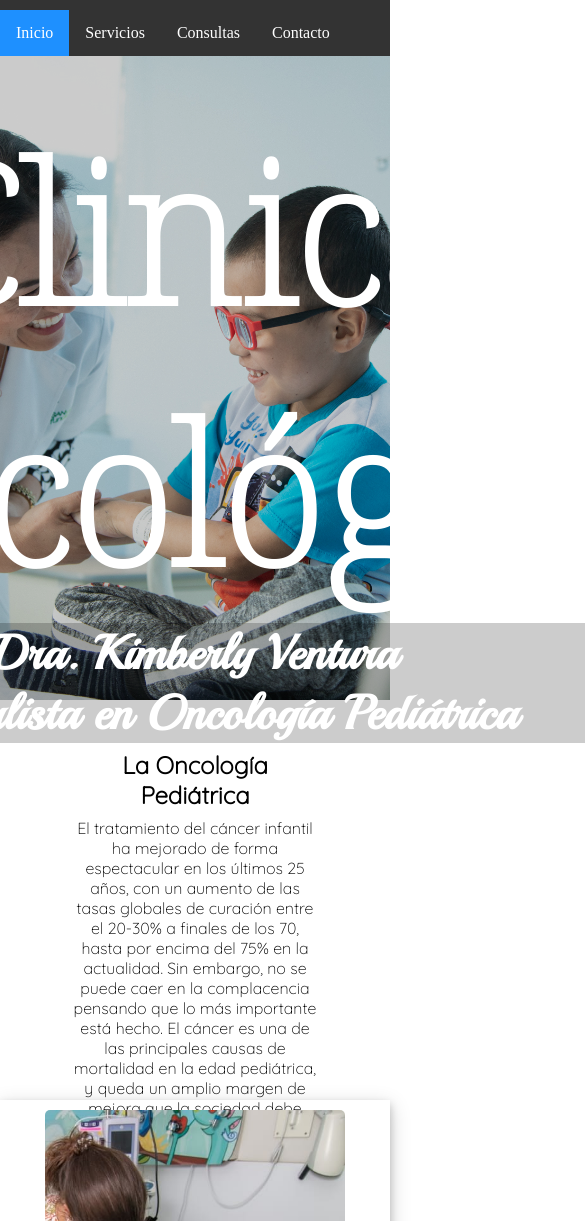
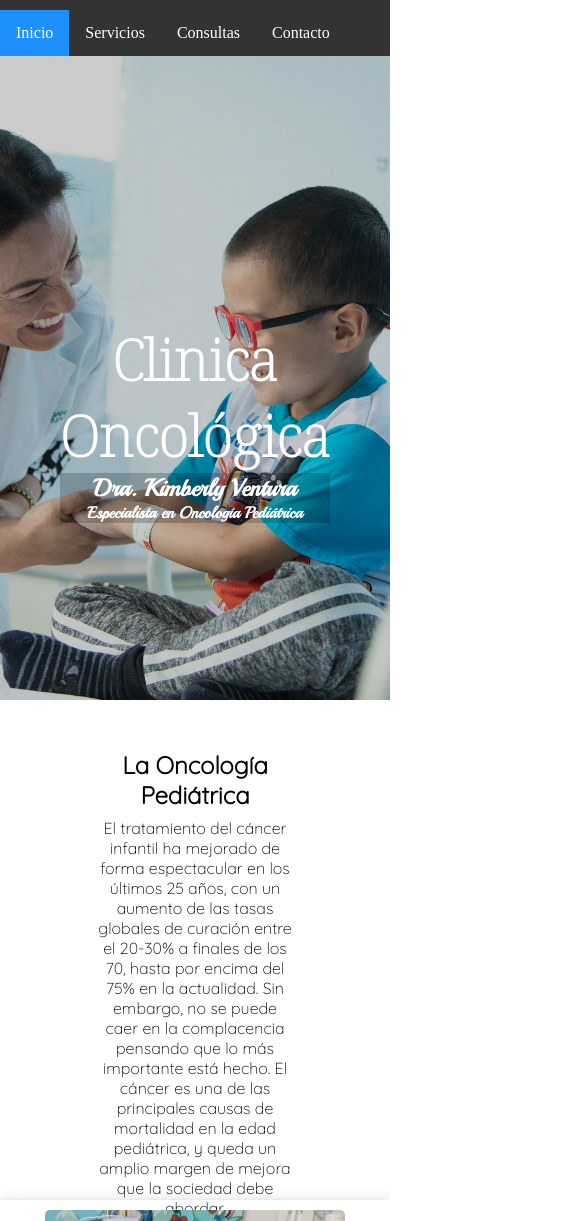
Before and after one commit to DavidRiveraMSC/Landing_Oncologia_Pediatrica, a plain HTML site: page index.html in a window 390 px wide. Shown: the top 1221 px of the page, 585 px wide, since content can reach past the window. Drawn offline with Linux system fonts and the light colour scheme.

Commit message:
landing_modificado_5

```diff
--- a/CSS/estilos.css
+++ b/CSS/estilos.css
@@ -164,9 +164,40 @@ footer p{
   }
   #Texto_Principal{
     width: 250px;
-    height: 300px;
+    height: 400px;
+  }
+  #titulo{
+    font-size: 3.5em;
+  }
+  #titulo2{
+    font-size: 1em;
+  }
+  #titulo3{
+    font-size: 1em;
   }
   #contenedor article{
     width: 300px;
   }
 }
+
+@media (max-width: 400px) {
+  #Texto_Banner{
+    font-size: 1em;
+  }
+  #Texto_Principal{
+    width: 200px;
+    height: 400px;
+  }
+  #titulo{
+    font-size: 3.5em;
+  }
+  #titulo2{
+    font-size: 1.5em;
+  }
+  #titulo3{
+    font-size: 1em;
+  }
+  #contenedor article{
+    width: 300px;
+  }
+}
```
